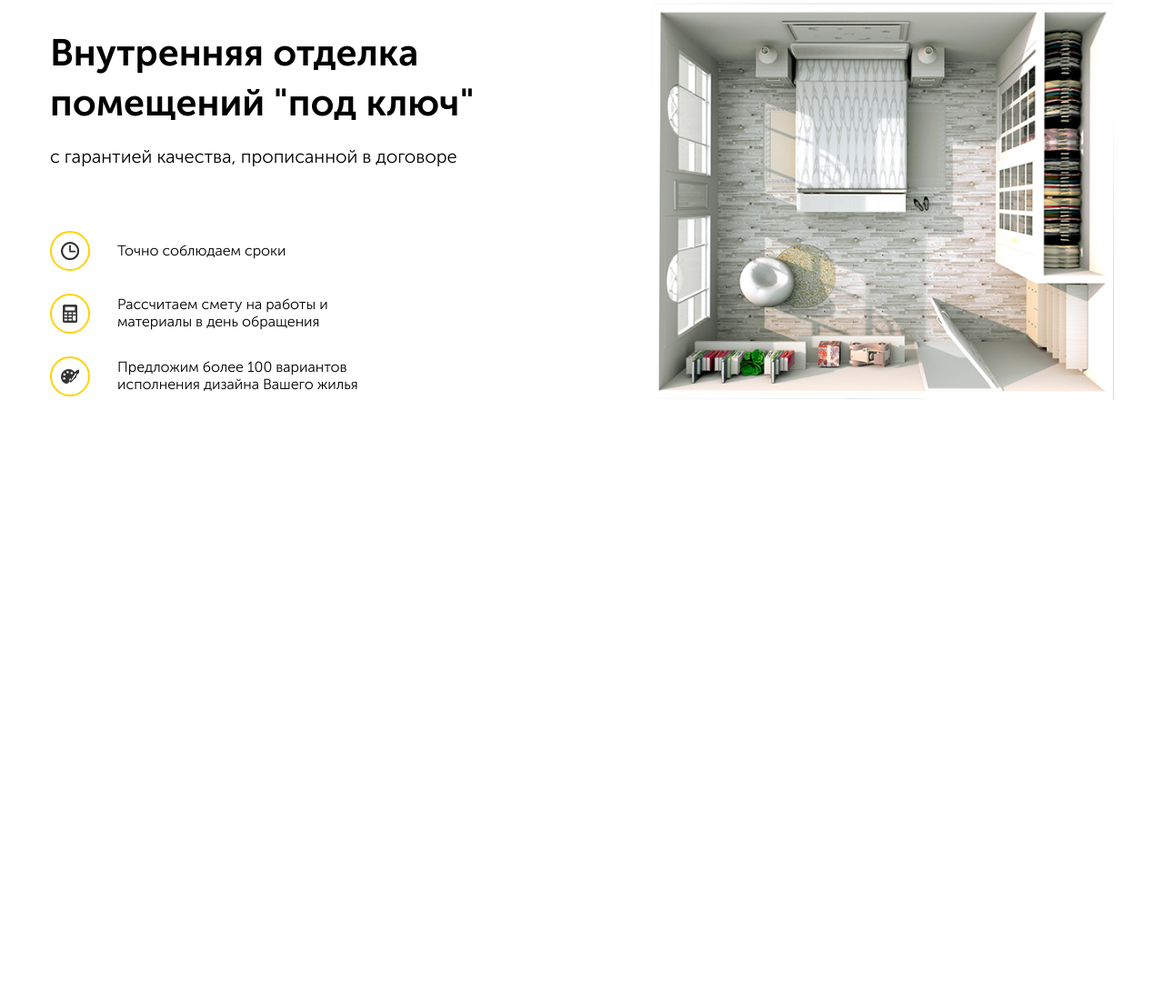
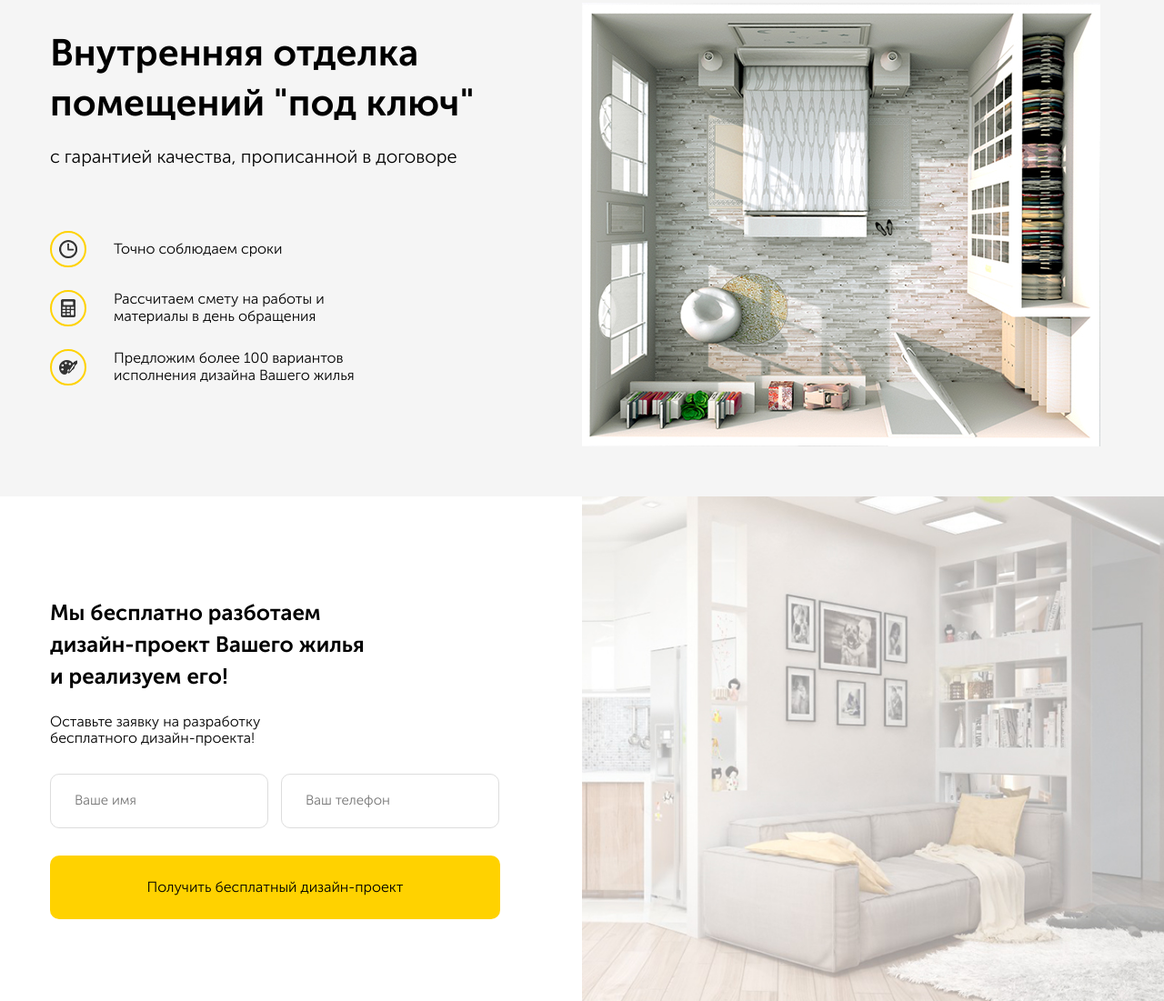
Before and after one commit to JC11-web/repair, a plain HTML site: page index.html in a window 1280 px wide. Shown: the part 142-1243 px from the top of the page at 91% size. Before the commit the page ends 800 px from the top, so only its background shows below. Drawn offline with Linux system fonts and the light colour scheme.

Commit message:
добавил offer и стилизовал его

```diff
--- a/index.html
+++ b/index.html
@@ -75,6 +75,31 @@
       <!-- /.container -->
     </section>
     <!-- /.hero -->
+    <section class="offer section">
+      <div class="container">
+        <div class="offer-block">
+          <h2 class="section-title offer__title">
+            Мы бесплатно разботаем дизайн-проект Вашего жилья и реализуем его!
+          </h2>
+          <!-- /.section-title -->
+          <span class="section-subtitle offer__subtitle">
+            Оставьте заявку на разработку бесплатного дизайн-проекта!
+          </span>
+          <!-- /.section-subtitle -->
+          <form action="#" class="form offer__form">
+            <input type="name" class="input offer__input" placeholder="Ваше имя">
+            <input type="tel" class="input offer__input" placeholder="Ваш телефон">
+            <button class="button offer__button">
+              Получить бесплатный дизайн-проект
+            </button> <!-- /.button offer_button -->
+          </form>
+          <!-- /.form offer__form -->
+        </div>
+        <!-- /.offer-block -->
+      </div>
+      <!-- /.container -->
+    </section>
+    <!-- /.offer -->
   </main>
 
 </body>
--- a/sass/_colors.sass
+++ b/sass/_colors.sass
@@ -1,2 +1,4 @@
 $main-color: #ffd200
 $text-color: #333333
+$secondary: #f5f5f5
+$border-input: #dddddd
--- a/sass/_interface.sass
+++ b/sass/_interface.sass
@@ -1,3 +1,5 @@
+*
+    box-sizing: border-box
 body
     +reg
 img
@@ -17,3 +19,18 @@ img
     background-color: $main-color
     border: none
     padding: 18px 30px
+    &:hover
+        background-color: lighten($main-color, 10%)
+        cursor: pointer
+.section
+    padding: 90px 0
+    &-title
+        font-size: 24px
+        +bold
+    &-subtitle
+        display: block
+.input
+    border: 1px solid $border-input
+    padding: 20px 26px
+    font-size: 15px
+    border-radius: 10px
--- a/sass/blocks/_hero.sass
+++ b/sass/blocks/_hero.sass
@@ -1,10 +1,11 @@
 .hero
     padding: 50px 0
+    background-color: $secondary
     &-block
         display: flex
     &-text
         flex-basis: 50%
-        padding-right: 140px
+        padding-right: 100px
         &__title
             font-size: 41px
             line-height: 55px
@@ -21,6 +22,8 @@
             display: flex
             margin-bottom: 25px
             align-items: center
+            &:last-child
+                margin-bottom: 0
         &__img
             width: 40px
             height: 40px
--- /dev/null
+++ b/sass/blocks/_offer.sass
@@ -0,0 +1,46 @@
+.offer
+    background: url(../img/offer/offer-bg.jpg) no-repeat
+    background-size: contain
+    background-position: center right
+    position: relative
+    &:before
+        content: ''
+        width: 50%
+        height: 100%
+        position: absolute
+        top: 0
+        left: 0
+        background-color: #ffffff
+    &-block
+        width: 50%
+        padding-right: 90px
+        position: relative
+    &__title
+        max-width: 360px
+        line-height: 35px
+        margin-bottom: 24px
+    &__subtitle
+        max-width: 250px
+        margin-bottom: 30px
+    &__input
+        margin-bottom: 30px
+        width: 240px
+        &:first-child
+            margin-right: 10px
+    &__button
+        width: 100%
+        min-height: 70px
+@media ( max-width: 1200px)
+    .offer
+        background-size: cover
+        &__input
+            width: 100%
+            margin-bottom: 10px
+        &__button
+            font-size: 13px
+@media ( max-width: 768px)
+    .offer
+        background: #ffffff
+        &-block
+            width: 100%
+            padding-right: 0
--- a/sass/style.sass
+++ b/sass/style.sass
@@ -4,3 +4,5 @@
 /*Import style navbar*/
 @import 'blocks/navbar'
 @import 'blocks/hero'
+/*offer*/
+@import 'blocks/offer'
```
Also changed, not shown: css/style.css, img/offer/offer-bg.jpg (added), 1 other file.
